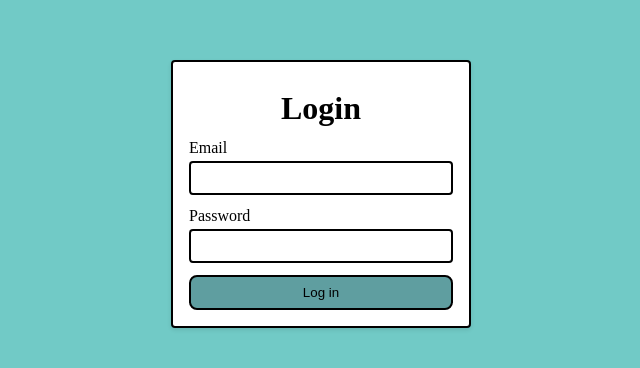
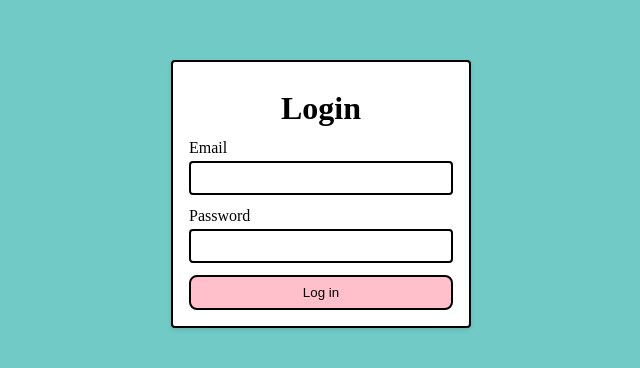
Before and after one commit to ntoniocp/chromatic-storybook, a React (Vite) app: page / in a window 1280 px wide. Shown: the part 206-574 px from the top of the page, without its empty margins (319-959 px from the left). Built offline with nearby package versions, Linux system fonts and the light colour scheme.

Commit message:
Test error

```diff
--- a/src/components/Button/Button.tsx
+++ b/src/components/Button/Button.tsx
@@ -11,7 +11,7 @@ export function Button(props: ButtonProps) {
     <button
       {...buttonProps}
       className={styles.btn}
-      style={{ width: full ? "100%" : "auto" }}
+      style={{ width: full ? "100%" : "auto", background: 'pink' }}
     />
   );
 }
```
